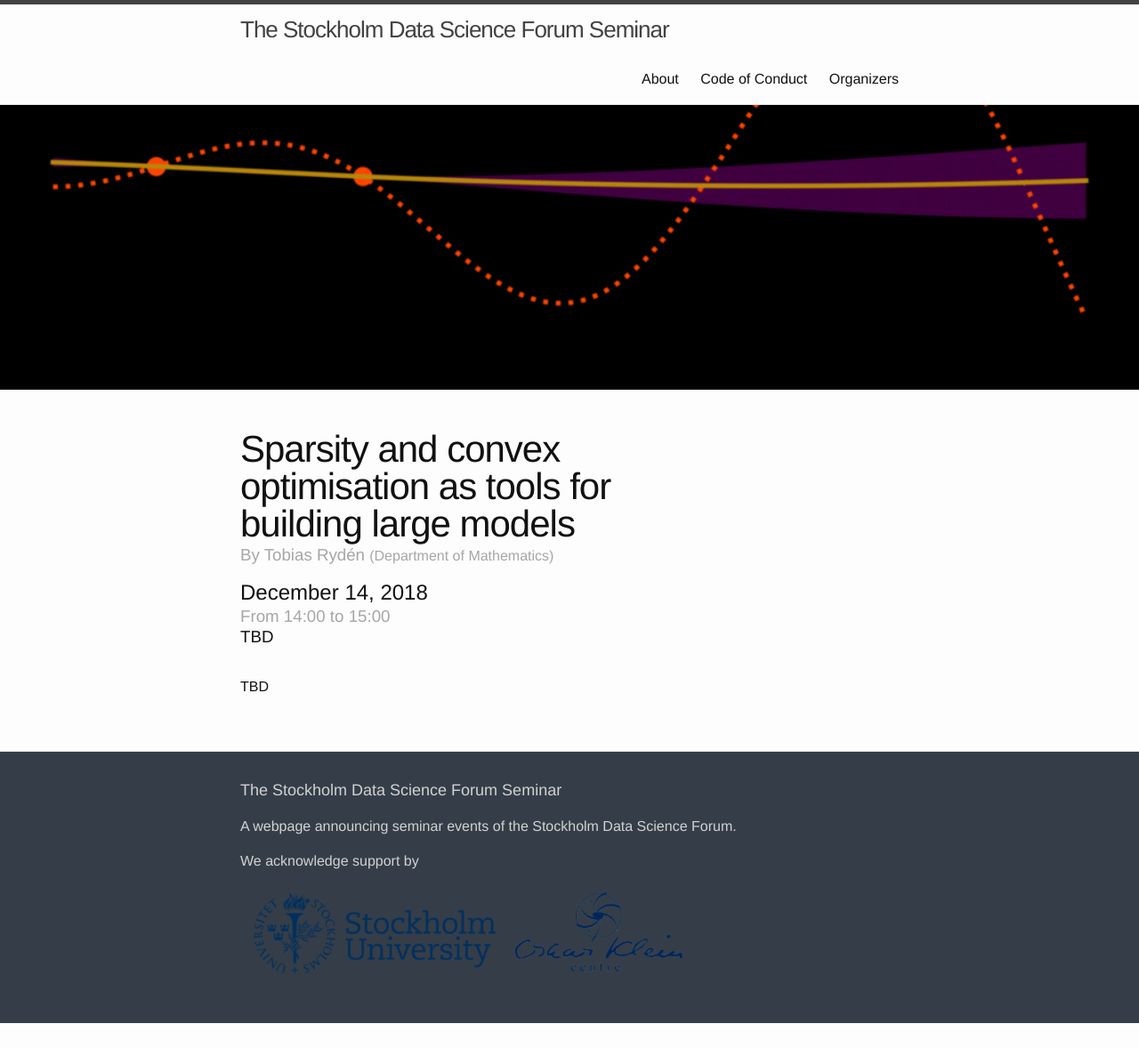
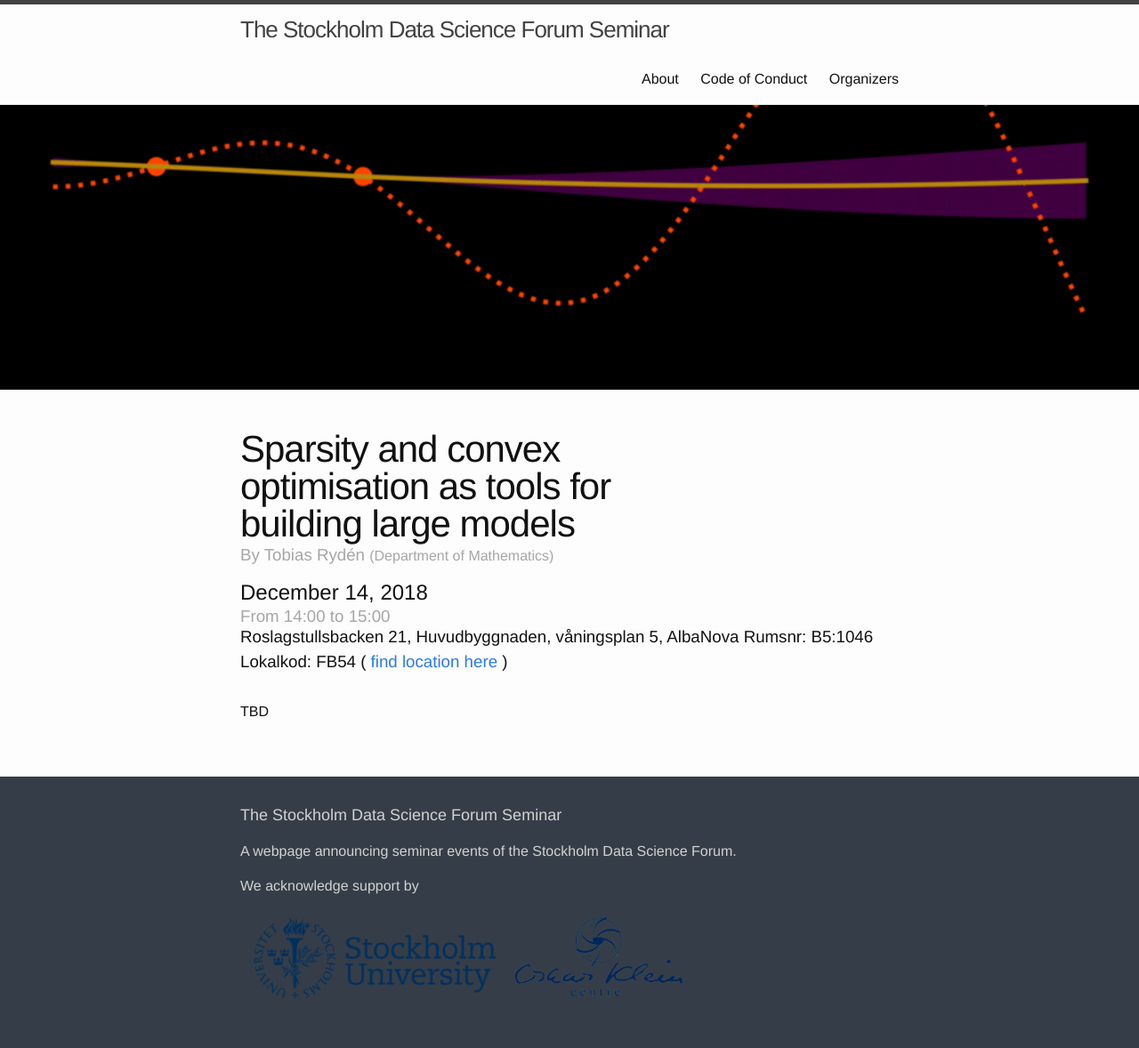
Before and after one commit to sudsfs/sudsfs.github.io, a Jekyll site: the page built from _posts/2018-12-14-Tobias_Ryden.md, in a window 1280 px wide. Shown: the whole page at 89% size. Built offline with Jekyll 4.4.1, drawn with Linux system fonts in a browser that asks for light colours; before the commit the page ends 1150 px from its top, so only the background shows below that.

Commit message:
added location for r Ryden talk

```diff
--- a/_posts/2018-12-14-Tobias_Ryden.md
+++ b/_posts/2018-12-14-Tobias_Ryden.md
@@ -8,8 +8,8 @@ cover: "/assets/images/gp.gif"
 date:   2018-12-14
 start_time: "14:00"
 end_time: "15:00"
-location: "TBD"
-location_link:
+location: "Roslagstullsbacken 21, Huvudbyggnaden, våningsplan 5, AlbaNova Rumsnr: B5:1046 Lokalkod: FB54"
+location_link: https://www.kth.se/places/room/id/27a5a141-8803-4ec1-9795-d3afe3f40673
 talk_link:
 
 #event speaker
```
